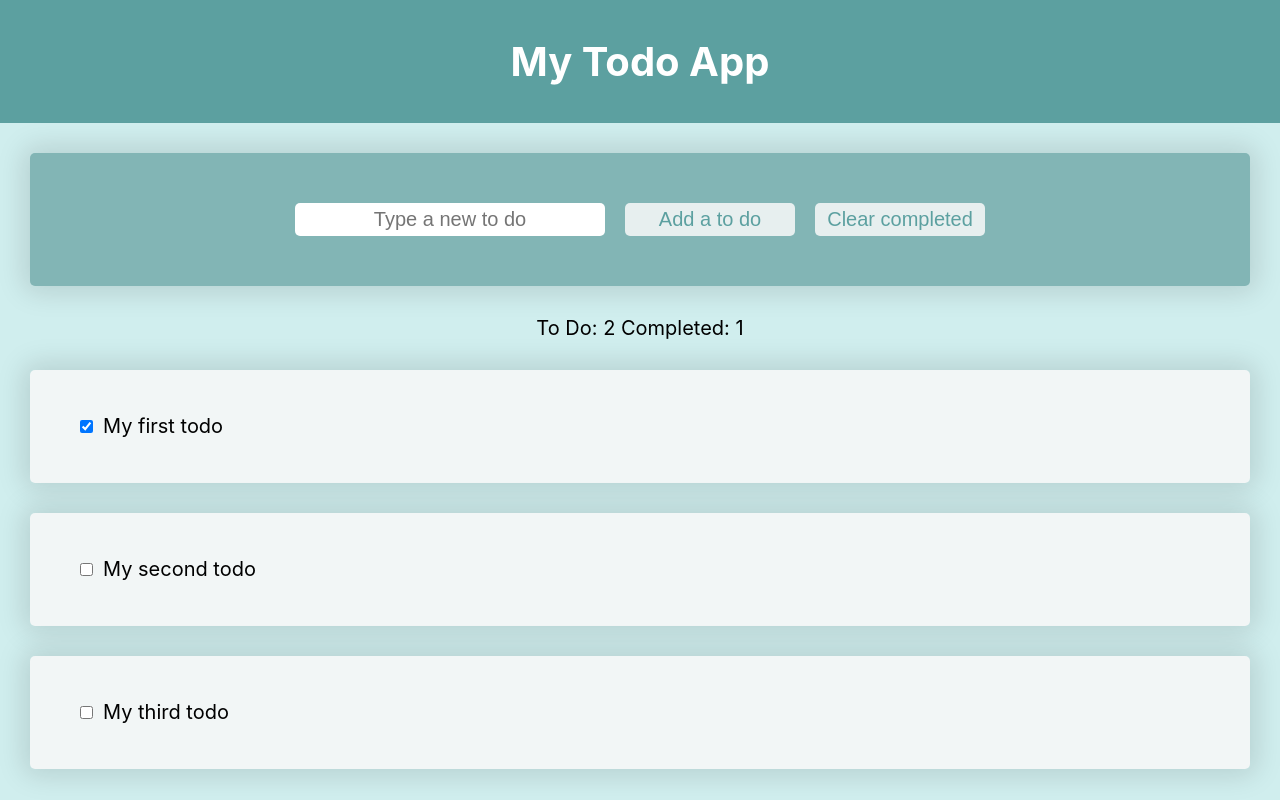
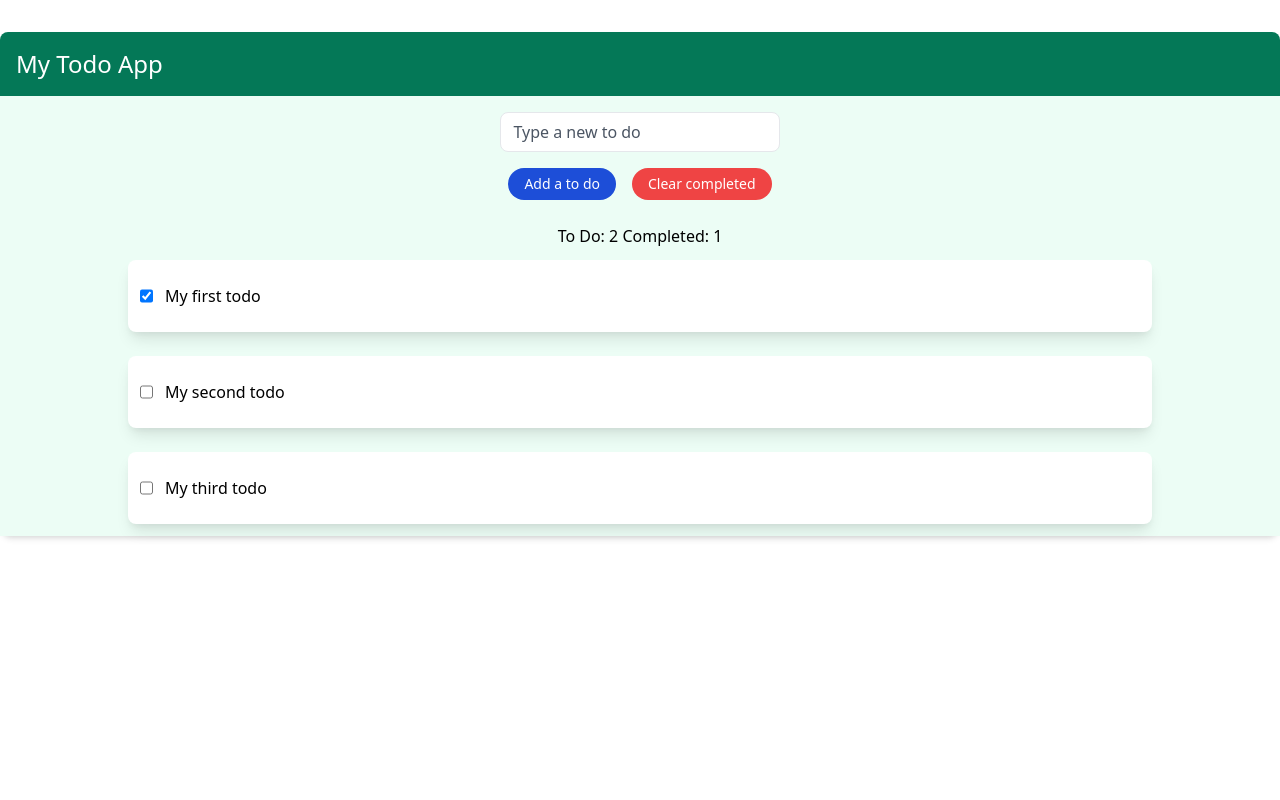
Before and after one commit to MickDellaert/react-intro, a React (Create React App) app: page / in a window 1280 px wide. Built offline with nearby package versions, Linux system fonts and the light colour scheme.

Commit message:
added Tailwind css, allround style update

```diff
--- a/src/App.js
+++ b/src/App.js
@@ -18,7 +18,7 @@ const App = () => {
 
     useEffect(()=> {
         const storeditems = JSON.parse(localStorage.getItem(LSKEY + ".todos"))
-        if (storeditems) setTodos(storeditems)
+        if (storeditems) setTodos (storeditems)
     }, [])
 
 
@@ -28,9 +28,9 @@ const App = () => {
 
     return (
 
-        <div className="App">
+        <div className="container mx-auto mt-8 max-w-screen-xl bg-white rounded-xl shadow-md flex flex-col">
             <Header/>
-            <div className="content">
+            <div className="content  bg-green-50">
                 <ToDoInputComp todos={todos} setTodos={setTodos}/>
                 <ToDoListComp todos={todos} setTodos={setTodos}/>
             </div>
--- a/src/Header.js
+++ b/src/Header.js
@@ -2,13 +2,13 @@ import React from 'react';
 
 const Title = () => {
     const headerTitle = "My Todo App";
-    return <h1>{headerTitle}</h1>;
+    return <h1 className="text-2xl">{headerTitle}</h1>;
 };
 
 const Header = () => {
     return (
         <header>
-        <div className="header">
+        <div className="bg-green-700 p-4 rounded-t-lg text-white">
             <Title />
         </div>
         </header>
--- a/src/ToDoInput/ToDoDeleteButton.js
+++ b/src/ToDoInput/ToDoDeleteButton.js
@@ -3,7 +3,7 @@ import React from 'react';
 const ToDoDeleteButton = ({deleteTodo}) => {
 
     return (
-        <button onClick={deleteTodo}>Clear completed</button>
+        <button className="h-8 px-4 m-2 text-sm text-white transition-colors duration-150 bg-red-500 rounded-full focus:shadow-outline hover:bg-red-700" onClick={deleteTodo}>Clear completed</button>
     );
 };
 
--- a/src/ToDoInput/ToDoInputButton.js
+++ b/src/ToDoInput/ToDoInputButton.js
@@ -3,7 +3,7 @@ import React from 'react';
 const ToDoInputButton = ({addTodo}) => {
 
     return (
-        <button onClick={addTodo}>Add a to do</button>
+        <button className="h-8 px-4 m-2 text-sm text-white transition-colors duration-150 bg-blue-700 rounded-full focus:shadow-outline hover:bg-blue-700" onClick={addTodo}>Add a to do</button>
     );
 };
 
--- a/src/ToDoInput/ToDoInputComp.js
+++ b/src/ToDoInput/ToDoInputComp.js
@@ -35,11 +35,15 @@ const ToDoInputComp = ({todos, setTodos}) => {
 
     // Got stuck here for a very long time, trying to access the addTodo function from the onClick inside the ToDoInputButton child component and displaying a console.log message, turns out it was because of the return in here, the parent, being wrapped inside a form tag. Replacing it by a regular div made it work. Need to look into this TODO
     return (
-        <div className="todo-form-container">
-        <div>
+        <div className="todo-form-container p-4 flex justify-center">
+        <div className="">
+            <div className="max-w-md">
             <ToDoInputField inputRef={inputRef}/>
+            </div>
+            <div className="flex justify-center">
             <ToDoInputButton addTodo={addTodo}/>
             <ToDoDeleteButton deleteTodo={deleteTodo}/>
+            </div>
         </div>
         </div>
     );
--- a/src/ToDoInput/ToDoInputField.js
+++ b/src/ToDoInput/ToDoInputField.js
@@ -2,7 +2,7 @@ import React from 'react';
 
 const ToDoInputField = ({inputRef}) => {
     return (
-        <input
+        <input className="w-full h-10 px-3 mb-2 text-base text-gray-700 placeholder-gray-600 border rounded-lg focus:shadow-outline"
             ref={inputRef}
             type="text"
             name="to-do-input"
--- a/src/ToDoList/ToDoListComp.js
+++ b/src/ToDoList/ToDoListComp.js
@@ -11,8 +11,8 @@ const ToDoListComp = ({todos, setTodos}) => {
     }
 
     return (
-        <ul className="todo-list-container">
-            <div>To Do: {todos.filter(todo => !todo.complete).length} Completed: {todos.filter(todo => todo.complete).length}
+        <ul className="todo-list-container flex flex-col">
+            <div className="flex justify-center">To Do: {todos.filter(todo => !todo.complete).length} Completed: {todos.filter(todo => todo.complete).length}
             </div>
 
             {todos.map((todo) => (
--- a/src/ToDoList/ToDoListItem.js
+++ b/src/ToDoList/ToDoListItem.js
@@ -7,11 +7,11 @@ const ToDoListItem = ({todo, toggleTodo}) => {
     }
 
     return (
-        <li className="todo-list-item">
+        <li className="todo-list-item my-3 md:mx-32 p-3 overflow-hidden rounded-lg shadow-lg  bg-white flex ">
             <input type="checkbox"
                    checked={todo.complete}
                    onChange={handleTodoClick}/>
-            {todo.name}
+            <div className="m-3">{todo.name}</div>
         </li>
     );
 };
--- a/src/index.css
+++ b/src/index.css
@@ -1,4 +1,21 @@
-body {
+@tailwind base;
+@tailwind components;
+@tailwind utilities;
+
+
+
+
+
+
+
+
+
+
+
+
+
+
+/* body {
   margin: 0;
   font-family: -apple-system, BlinkMacSystemFont, 'Segoe UI', 'Roboto', 'Oxygen',
     'Ubuntu', 'Cantarell', 'Fira Sans', 'Droid Sans', 'Helvetica Neue',
@@ -82,4 +99,4 @@ button {
   background-color: #e7efef;
   color: #5ca0a0;
   font-size: 20px;
-}
+} */
```
Also changed, not shown: package.json (+10 -3 lines).
